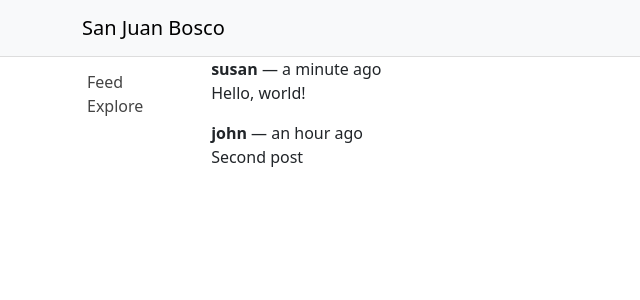
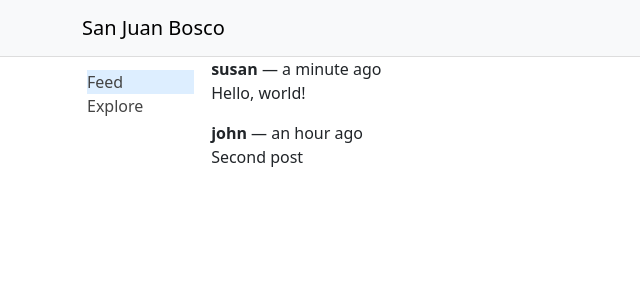
Before and after one commit to luiss28/San-Juan-Bosco-App, a React (Create React App) app: page / in a window 1280 px wide. Shown: the top 300 px of the page, without its empty margins (0-640 px from the left). Built offline with nearby package versions, Linux system fonts and the light colour scheme.

Commit message:
Completed Chapter 4: Routing and Page Navigation.

```diff
--- a/src/App.js
+++ b/src/App.js
@@ -1,22 +1,22 @@
-import React, { useState, useEffect } from 'react'
 import { BrowserRouter, Routes, Route, Navigate } from 'react-router-dom';
 import Container from 'react-bootstrap/Container';
 import Header from './components/Header';
 import FeedPage from './pages/FeedPage';
 import LoginPage from './pages/LoginPage';
 import ExplorePage from './pages/ExplorePage';
+import UserPage from './pages/UserPage';
 
 function App() {
-
   return (
     <Container fluid className="App">
       <BrowserRouter>
         <Header />
         <Routes>
-          <Route path = "/" element = {<FeedPage />} />
-          <Route path = "/explore" element = {<ExplorePage />} />
-          <Route path = "/login" element = {<LoginPage />} />
-          <Route path = "*" element = {<Navigate />} />
+          <Route path="/" element = {<FeedPage />} />
+          <Route path="/explore" element = {<ExplorePage />} />
+          <Route path="/user/:username" element={<UserPage />} />
+          <Route path="/login" element = {<LoginPage />} />
+          <Route path="*" element = {<Navigate />} />
         </Routes>
       </BrowserRouter>
     </Container>
--- a/src/components/Sidebar.js
+++ b/src/components/Sidebar.js
@@ -1,14 +1,15 @@
 import Navbar from "react-bootstrap/Navbar";
 import Nav from "react-bootstrap/Nav";
+import { NavLink } from 'react-router-dom';
 
 export default function Sidebar() {
   return (
     <Navbar sticky="top" className="flex-column Sidebar">
       <Nav.Item>
-        <Nav.Link href="/">Feed</Nav.Link>
+        <Nav.Link as={NavLink} to="/" end>Feed</Nav.Link>
       </Nav.Item>
       <Nav.Item>
-        <Nav.Link href="/explore">Explore</Nav.Link>
+        <Nav.Link as={NavLink} to="/explore">Explore</Nav.Link>
       </Nav.Item>
     </Navbar>
   );
--- a/src/index.css
+++ b/src/index.css
@@ -30,3 +30,7 @@
 .Sidebar a:visited {
   color: #444;
 }
+
+.Sidebar .nav-item .active {
+  background-color: #def;
+}
--- /dev/null
+++ b/src/pages/UserPage.js
@@ -0,0 +1,13 @@
+import { useParams } from 'react-router-dom';
+import Body from '../components/Body';
+
+export default function UserPage() {
+    const { username } = useParams();
+
+    return (
+        <Body sidebar>
+            <h1>{username}</h1>
+            <p>TODO</p>
+        </Body>
+    );
+}
```
